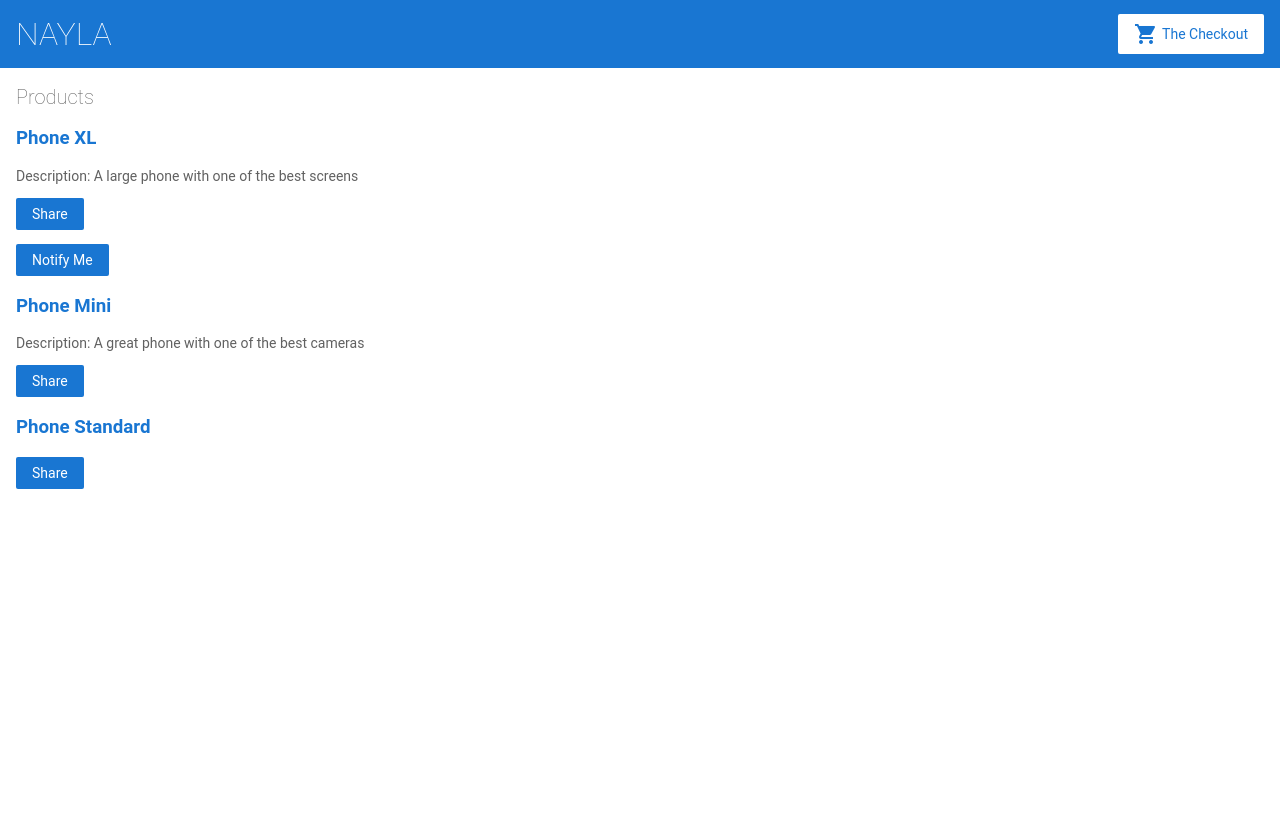
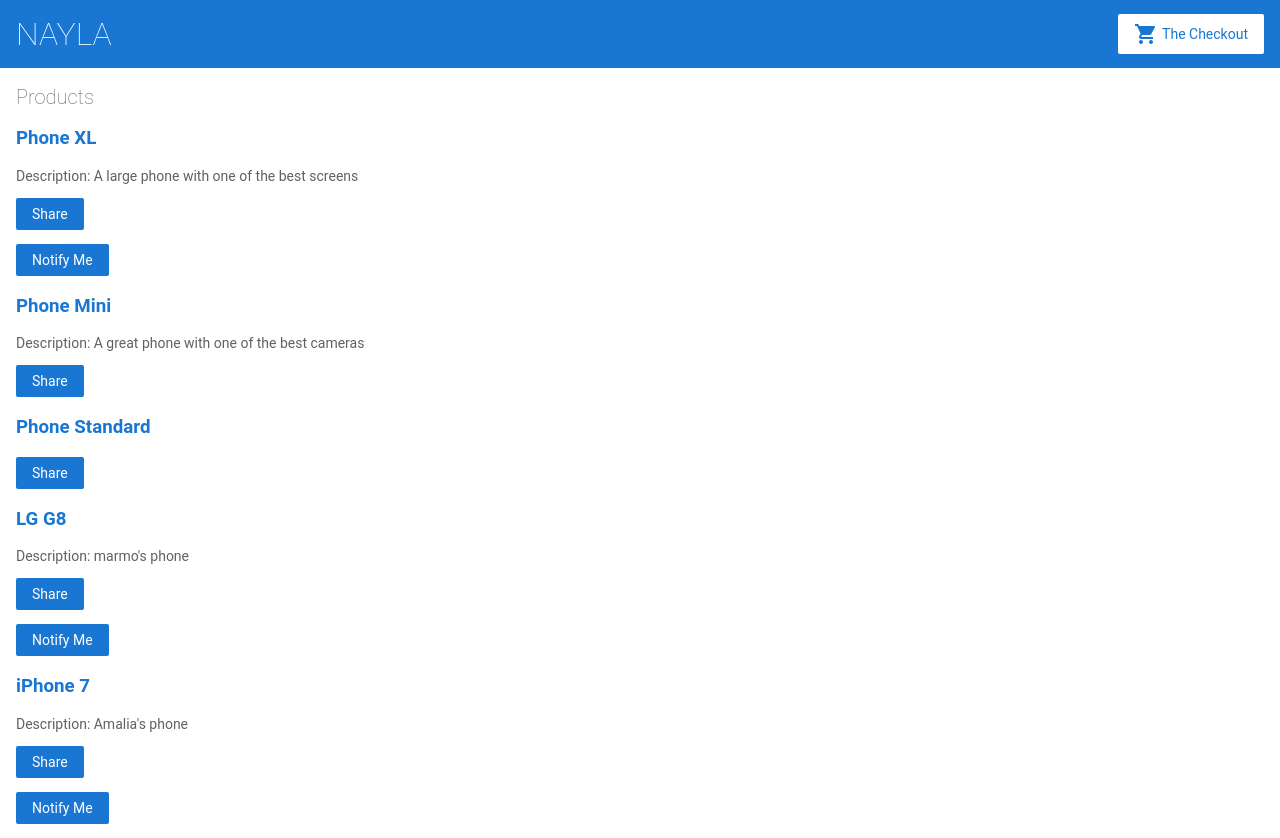
Before and after one commit to marcianomoreno/angular-getting-started, an Angular app: page / in a window 1280 px wide. Before the commit the page ends 800 px from the top, so only its background shows below. Built offline with nearby package versions, Linux system fonts and the light colour scheme.

Commit message:
Added product

```diff
--- a/src/app/products.ts
+++ b/src/app/products.ts
@@ -23,6 +23,18 @@ export const products = [
     name: 'Phone Standard',
     price: 299,
     description: ''
+  },
+  {
+    id: 4,
+    name: 'LG G8',
+    price: 800,
+    description: 'marmo\'s phone'
+  },
+  {
+    id: 5,
+    name: 'iPhone 7',
+    price: 1000,
+    description: 'Amalia\'s phone'
   }
 ];
 
```
